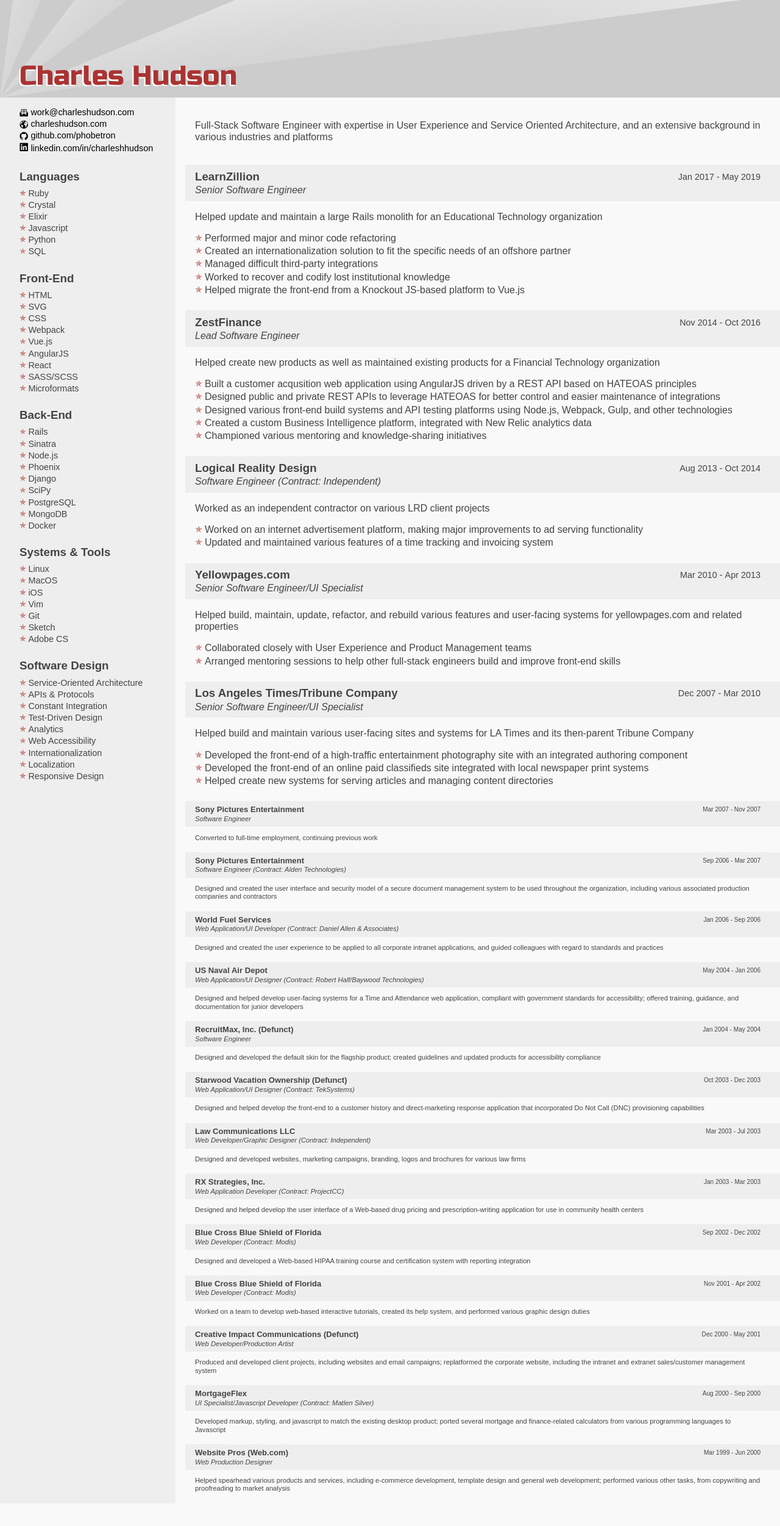
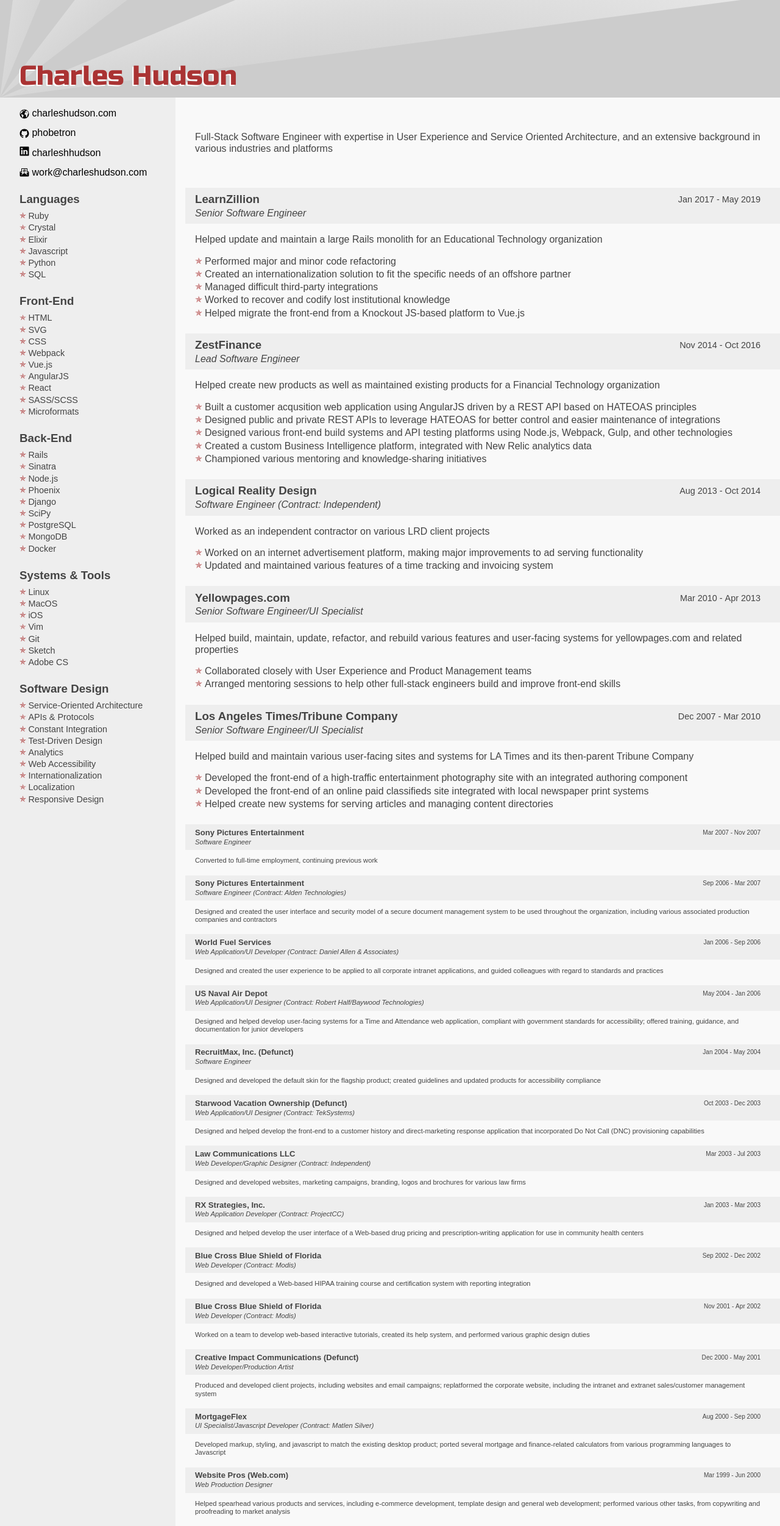
Before and after one commit to phobetron/phobetron.github.io, a Jekyll site: the page built from resume.html, in a window 1280 px wide. Shown: the whole page at 61% size. Built offline with Jekyll 4.4.1, drawn with Linux system fonts in a browser that asks for light colours; before the commit the page ends 2466 px from its top, so only the background shows below that.

Commit message:
Making some links more clickable on mobile

```diff
--- a/_sass/_resume.scss
+++ b/_sass/_resume.scss
@@ -73,7 +73,6 @@
   .contact-list {
     display: flex;
     flex-flow: row wrap;
-    font-size: .875em;
     margin: 0;
 
     li {
@@ -82,6 +81,9 @@
 
       &::before {
         display: none;
+      }
+      &:nth-child(4n-3), &:nth-child(4n-2) {
+        margin-bottom: 2ex;
       }
     }
     svg {
@@ -193,10 +195,15 @@
     }
 
     .contact-list {
-      font-size: .9em;
-
       li {
         flex-basis: 100%;
+
+        &:nth-child(n) {
+          margin-bottom: 1.5ex;
+        }
+        &:last-of-type {
+          margin: 0;
+        }
       }
     }
 
--- a/resume.html
+++ b/resume.html
@@ -13,16 +13,6 @@
 
     <address>
       <ul class="contact-list">
-        <li class="contact-list__item">
-          <a href="mailto:{{ site.data.resume.basics.email }}">
-            <svg class="icon-email" role="img" aria-labelledby="title-email">
-              <title id="title-email"></title>
-              <use xlink:href="#sprite-email" fill="currentColor" />
-            </svg>
-            {{ site.data.resume.basics.email }}
-          </a>
-        </li>
-
         <li class="contact-list__item">
           <a href="{{ site.data.resume.basics.website }}">
             <svg class="icon-website" role="img" aria-labelledby="title-website">
@@ -41,10 +31,20 @@
                 <title id="title-{{ type }}">{{ profile.network }}</title>
                 <use xlink:href="#sprite-{{ type }}" fill="currentColor" />
               </svg>
-              {{ profile.url | replace: 'https://', '' }}
+              {{ profile.username }}
             </a>
           </li>
         {% endfor %}
+
+        <li class="contact-list__item">
+          <a href="mailto:{{ site.data.resume.basics.email }}">
+            <svg class="icon-email" role="img" aria-labelledby="title-email">
+              <title id="title-email"></title>
+              <use xlink:href="#sprite-email" fill="currentColor" />
+            </svg>
+            {{ site.data.resume.basics.email }}
+          </a>
+        </li>
       </ul>
     </address>
   </section>
```
